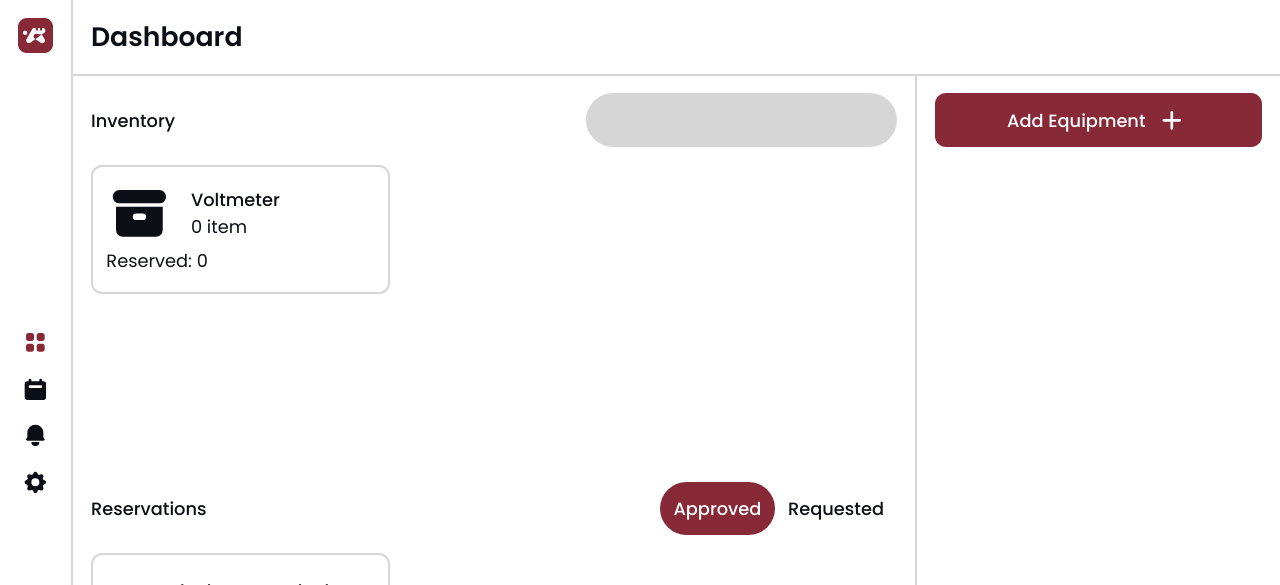
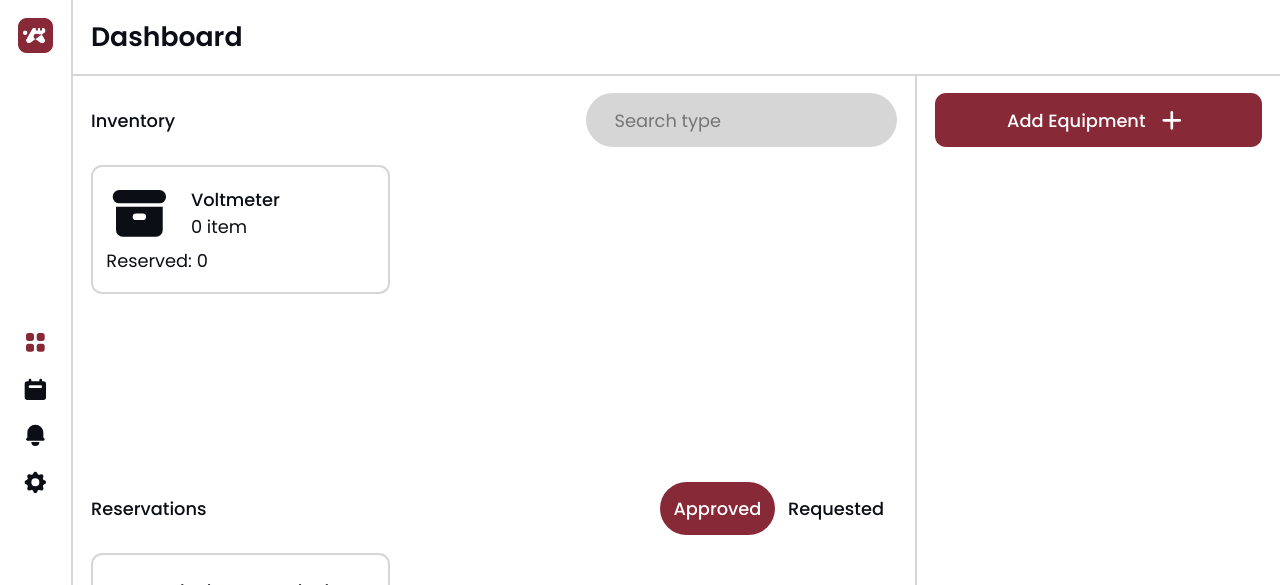
Before and after one commit to tranleduyan/ETC-Frontend, a React (Create React App) app: page /Dashboard in a window 1280 px wide. Shown: the top 585 px of the page. Built offline with nearby package versions, Linux system fonts and the light colour scheme.

Commit message:
Searchbar component

```diff
--- /dev/null
+++ b/src/Components/Buttons/FilterButton/FilterButton.css
@@ -0,0 +1,19 @@
+.FilterButton-Container {
+    box-sizing: border-box;
+    display: flex;
+    flex-direction: row;
+    justify-content: center;
+    align-items: center;
+    height: calc(6.675vmin);
+    border-radius: calc(3.4765625vmin);
+    padding: calc(1.66875vmin);
+}
+
+.FilterButton-Active {
+    background-color: var(--Red1);
+    color: var(--White1);
+}
+
+.FilterButton-Container:hover {
+    cursor: pointer;
+}
--- /dev/null
+++ b/src/Components/Buttons/FilterButton/FilterButton.js
@@ -0,0 +1,35 @@
+// Import Components
+import React from 'react';
+import PropTypes from 'prop-types';
+
+// Import Stylings
+import './FilterButton.css';
+
+// Import Icons
+
+function FilterButton(props) {
+
+  const { title, className, isActive } = props;
+
+  const containerClassName = `${className} FilterButton-Container ${isActive ? 'FilterButton-Active' : ''}`;
+
+  return (
+    <div className={containerClassName}>
+      <p className='heading-5'>{title}</p>
+    </div>
+  )
+}
+
+FilterButton.propTypes = {
+  title: PropTypes.string,
+  className: PropTypes.string,
+  isActive: PropTypes.bool,
+}
+
+FilterButton.defaultProps = {
+  title: '',
+  className: '',
+  isActive: false,
+}
+
+export default FilterButton;
--- /dev/null
+++ b/src/Components/Buttons/FilterButton/index.js
@@ -0,0 +1 @@
+export { default } from './FilterButton';
--- /dev/null
+++ b/src/Components/InputFields/SearchBarInputField/SearchBarInputField.css
@@ -0,0 +1,26 @@
+.SearchBarInputField-Container {
+    height: calc(6.675vmin);
+    box-sizing: border-box;
+    padding: calc(1.1125vmin) calc(1.66875vmin);
+    background-color: var(--Gray1);
+    border-radius: calc(3.4765625vmin);
+    display: flex;
+    flex-direction: row;
+    justify-content: flex-start;
+    align-items: center;
+}
+
+.SearchBarInputField-Icon {
+    font-size: calc(3.3375vmin);
+    color: var(--Gray3);
+}
+
+.SearchBarInputField-Input {
+    flex: 1;
+    border: none;
+    outline: none;
+    margin-left: calc(1.66875vmin);
+    font-family: 'Poppins Regular', sans-serif;
+    font-size: calc(2.225vmin);
+    background-color: transparent;
+}
--- /dev/null
+++ b/src/Components/InputFields/SearchBarInputField/SearchBarInputField.js
@@ -0,0 +1,39 @@
+// Import Components
+import React from 'react';
+import PropTypes from 'prop-types';
+
+// Import Stylings
+import './SearchBarInputField.css';
+import { HiSearch } from 'react-icons/hi';
+
+// Import Icons
+
+
+// Render the search bar input field
+function SearchBarInputField(props) {
+
+  const { className, placeholder } = props;
+
+  return (
+    <div className={`${className} SearchBarInputField-Container`}>
+      <HiSearch className='SearchBarInputField-Icon'/>
+      <input
+        type='text'
+        className='SearchBarInputField-Input'
+        placeholder={placeholder}
+        />
+    </div>
+  )
+}
+
+SearchBarInputField.propTypes = {
+  className: PropTypes.string,
+  placeholder: PropTypes.string,
+}
+
+SearchBarInputField.defaultProps = {
+  className: '',
+  placeholder: 'Search here',
+}
+
+export default SearchBarInputField;
--- /dev/null
+++ b/src/Components/InputFields/SearchBarInputField/index.js
@@ -0,0 +1 @@
+export { default } from './SearchBarInputField';
--- a/src/Components/InputFields/StandardTextInputField/StandardTextInputField.css
+++ b/src/Components/InputFields/StandardTextInputField/StandardTextInputField.css
@@ -1,6 +1,5 @@
 .StandardTextInputField {
-    font-family: 'Poppins Regular';
-
+    font-family: 'Poppins Regular', sans-serif;
 }
 
 /* For tablet and bigger devices */
--- a/src/Pages/DashboardPage/DashboardPage.css
+++ b/src/Pages/DashboardPage/DashboardPage.css
@@ -60,24 +60,10 @@
     width: calc(38.9375vmin);
 }
 
-.SearchBar-Container {
-    height: calc(6.675vmin);
-    box-sizing: border-box;
-    padding: calc(1.1125vmin) calc(1.66875vmin);
-    background-color: var(--Gray1);
-    border-radius: calc(3.4765625vmin);
-}
-
 .Dashboard-InventorySummaryList {
     width: 100%;
     height: calc(calc(100%) - calc(6.675vmin));
     margin-top: calc(2.225vmin);
-}
-
-.Dashboard-LeftContentSeparator {
-    margin: calc(4.45vmin) 0px;
-    width: 100%;
-    border-top: calc(0.278125vmin) solid var(--Gray1);
 }
 
 .Dashboard-ReservationSection {
@@ -93,26 +79,6 @@
     display: flex;
     flex-direction: row;
     justify-content: flex-start;
-}
-
-.FilterButton-Container {
-    box-sizing: border-box;
-    display: flex;
-    flex-direction: row;
-    justify-content: center;
-    align-items: center;
-    height: calc(6.675vmin);
-    border-radius: calc(3.4765625vmin);
-    padding: calc(1.66875vmin);
-}
-
-.FilterButton-Container:hover {
-    cursor: pointer;
-}
-
-.FilterButton-Active {
-    background-color: var(--Red1);
-    color: var(--White1);
 }
 
 .Dashboard-ReservationList {
--- a/src/Pages/DashboardPage/DashboardPage.js
+++ b/src/Pages/DashboardPage/DashboardPage.js
@@ -4,12 +4,14 @@ import GeneralPage from '../GeneralPage/GeneralPage';
 import StandardButton from '../../Components/Buttons/StandardButton';
 import InventorySummaryList from '../../Components/Lists/InventorySummaryList/InventorySummaryList';
 import ReservationList from '../../Components/Lists/ReservationList/ReservationList';
+import FilterButton from '../../Components/Buttons/FilterButton/FilterButton';
 
 // Import Stylings
 import './DashboardPage.css';
 
 // Import Icons
 import { HiPlus } from 'react-icons/hi';
+import SearchBarInputField from '../../Components/InputFields/SearchBarInputField/SearchBarInputField';
 
 // All Pages must be inherit General Page
 function DashboardPage() {
@@ -30,24 +32,19 @@ function DashboardPage() {
             <div className='Dashboard-InventorySection'>
               <div className='Dashboard-SectionHeader'>
                 <p className='heading-5'>Inventory</p>
-                <div className='SearchBar-Container Dashboard-SearchBar'>
-
-                </div>
+                <SearchBarInputField
+                  className='Dashboard-SearchBar'
+                  placeholder='Search type'/>
               </div>
               <InventorySummaryList className='Dashboard-InventorySummaryList'/>
             </div>
-
 
             <div className='Dashboard-ReservationSection'>
               <div className='Dashboard-SectionHeader'>
                 <p className='heading-5'>Reservations</p>
                 <div className='Dashboard-ReservationFilterContainer'>
-                  <div className='FilterButton-Container FilterButton-Active'>
-                    <p className='heading-5'>Approved</p>
-                  </div>
-                  <div className='FilterButton-Container'>
-                    <p className='heading-5'>Requested</p>
-                  </div>
+                  <FilterButton title='Approved' isActive={true}/>
+                  <FilterButton title='Requested' isActive={false}/>
                 </div>
               </div>
               <ReservationList className='Dashboard-ReservationList'/>
```
